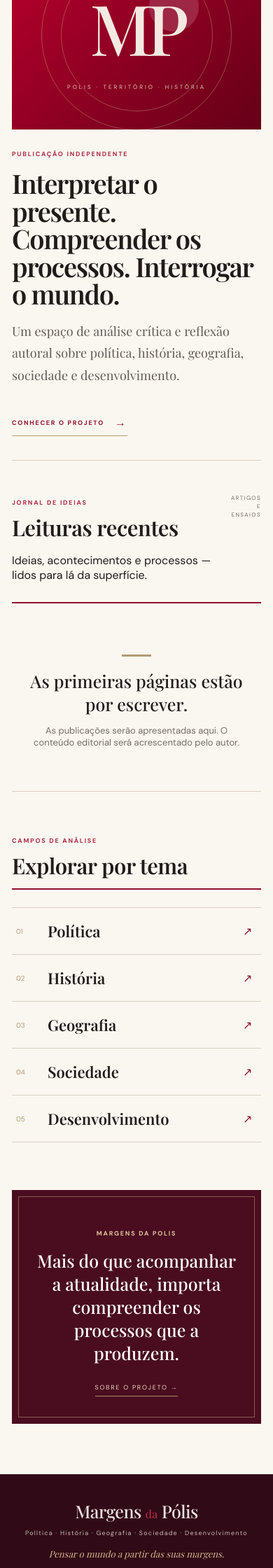
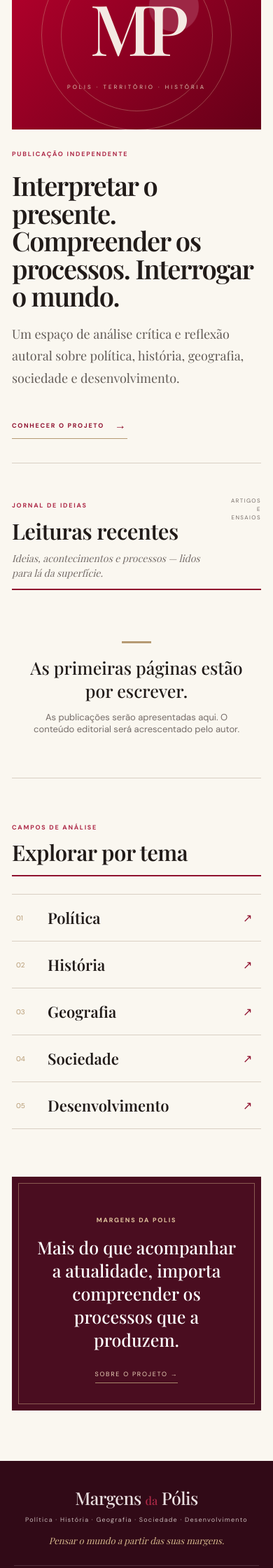
Before and after one commit to gmonteiropolli-design/Margens-da-Polis, a Jekyll site: the page built from index.html, in a window 390 px wide. Shown: the part 377-2617 px from the top of the page at 70% size. Built offline with Jekyll 4.4.1, drawn with Linux system fonts in a browser that asks for light colours; the list of posts is cut into pages by our own code.

Commit message:
Aperfeiçoa destaque principal e cartões editoriais

```diff
--- a/assets/css/style.css
+++ b/assets/css/style.css
@@ -201,3 +201,25 @@ a:focus-visible{outline:2px solid var(--gold);outline-offset:4px}
  .card-image,.card-placeholder{aspect-ratio:16/10}
  .lead-copy h1{font-size:38px}
 }
+
+/* Hierarquia da primeira página: destaque, leitura e ritmo editorial */
+.feature-label{display:inline-flex;align-items:center;gap:9px;color:var(--wine);font-size:9px;font-weight:700;letter-spacing:1.8px;text-transform:uppercase}
+.feature-label span{color:var(--gold);font-size:13px}
+.lead-copy h1{max-width:570px;margin-top:17px;margin-bottom:19px}
+.lead-image{position:relative;display:block}
+.lead-image:after{content:"";position:absolute;inset:0;background:linear-gradient(180deg,transparent 68%,rgba(28,13,16,.48))}
+.image-caption{position:absolute;z-index:1;bottom:16px;left:18px;color:#fff;font-size:8px;font-weight:700;letter-spacing:1.8px}
+.section-intro{margin:8px 0 0;color:var(--muted);font:italic 14px/1.5 var(--serif)}
+.latest-section .section-heading{align-items:end}
+.latest-section .section-heading h2{margin-top:7px}
+.story-card{position:relative}
+.story-card .section-kicker{font-size:8px}
+.story-card h3{margin-top:8px;margin-bottom:10px}
+.story-card p{margin:0;color:#655c56}
+.story-card .story-meta{padding-top:11px;border-top:1px solid #e7dfd5}
+.card-placeholder{background:linear-gradient(135deg,#eee7df,#e3d8cd)}
+.card-placeholder span{font:italic 48px var(--serif);letter-spacing:-4px}
+@media(max-width:760px){
+ .latest-section .section-heading{align-items:start}
+ .section-intro{max-width:36ch}
+}
```
